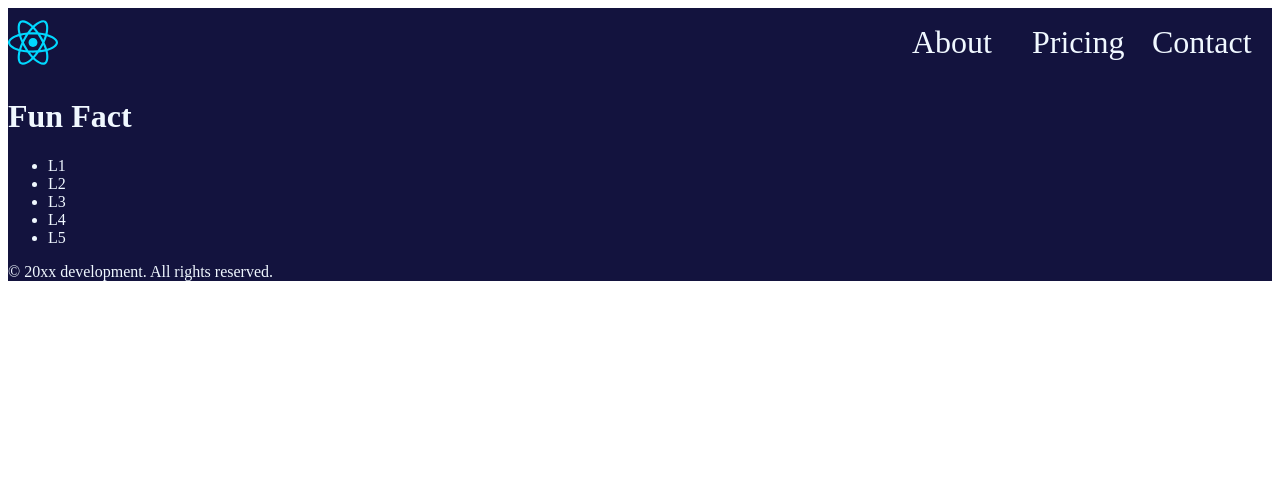
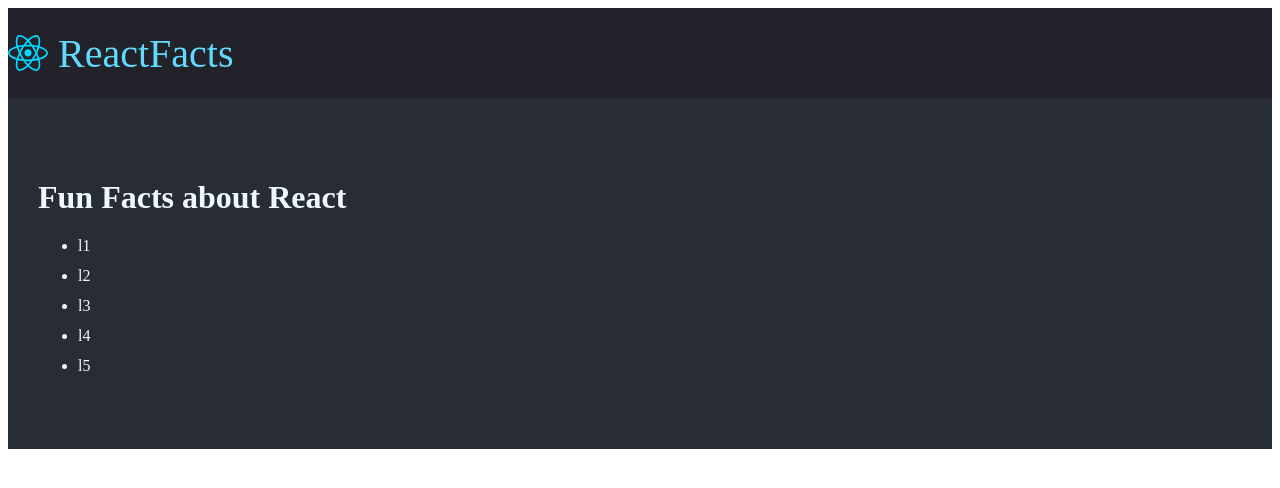
Before and after one commit to Jeemit12/ReactJS, a React (Vite) app in the folder my-react-app/: page / in a window 1280 px wide. Shown: the top 488 px of the page. Built offline with nearby package versions, Linux system fonts and the light colour scheme.

Commit message:
Practice2 Added

```diff
--- /dev/null
+++ b/my-react-app/src/Practice2/Body.jsx
@@ -0,0 +1,15 @@
+export default function Body(){
+    return (
+        <div className='main'>
+            <h1>Fun Facts about React</h1>
+        <ul>
+            <li>l1</li>
+            <li>l2</li>
+            <li>l3</li>
+            <li>l4</li>
+            <li>l5</li>
+        </ul>
+        </div>
+
+    )
+}
--- /dev/null
+++ b/my-react-app/src/Practice2/Header.jsx
@@ -0,0 +1,9 @@
+import hero from '../assets/react.svg'
+export default function Header(){
+    return (
+        <div className='header'>
+            <img className='img' src={hero} alt="reactimg" />
+            <span className='text'> ReactFacts</span>
+        </div>
+    )
+}
--- /dev/null
+++ b/my-react-app/src/Practice2/main.css
@@ -0,0 +1,28 @@
+.img{
+    width: 40px;
+    margin-right: 10px;
+
+}
+.text{
+    font-size: 40px;
+    color: #61DAFB;
+}
+.header{
+    height: 90px;
+    margin: 0;
+    display: flex;
+    align-items: center;
+    background-color: #21222A;
+}
+.index{
+    height: 100%;
+    background-color: #282d35;
+}
+.main{
+    color: aliceblue;
+    padding: 60px 30px;
+}
+.main > ul > li{
+    line-height: 15px;
+    margin-top: 15px;
+}
--- a/my-react-app/src/main.jsx
+++ b/my-react-app/src/main.jsx
@@ -1,8 +1,7 @@
 import { createRoot } from 'react-dom/client';
-import './Practice/index.css';
-import Header from './Practice/Header.jsx';
-import Main from './Practice/main2.jsx';
-import Footer from './Practice/footer.jsx';
+import Header from './Practice2/Header.jsx';
+import Body from './Practice2/Body.jsx'
+import './Practice2/main.css'
 
 
 
@@ -10,8 +9,7 @@ createRoot(document.getElementById('root')).render(
   <>
   <div className="index">
     <Header />
-    <Main />
-    <Footer />
+    <Body />
   </div>
 
   </>
```
